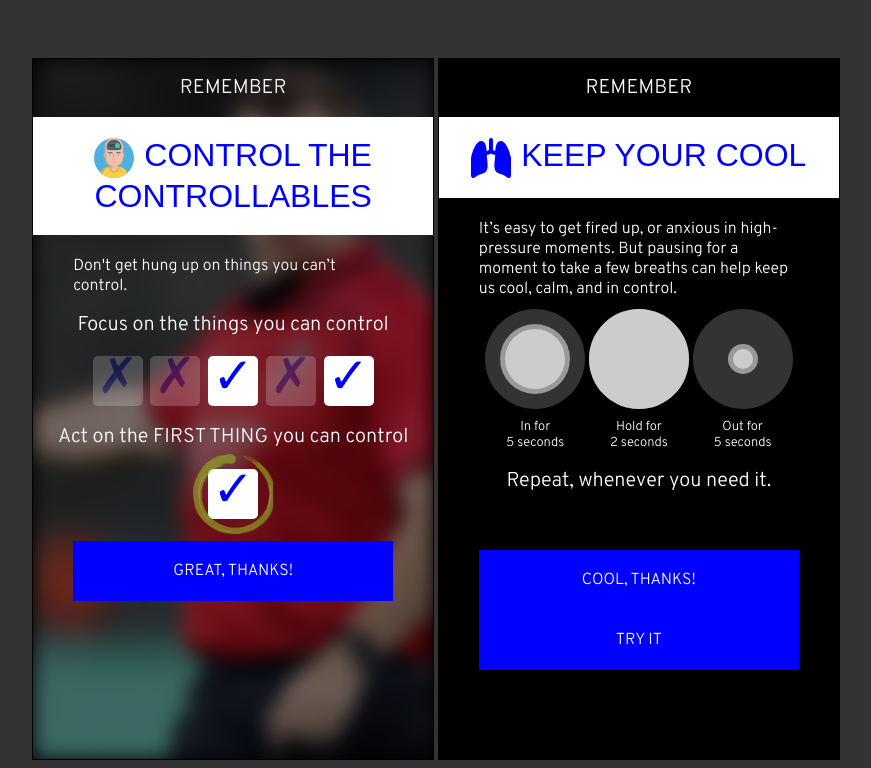
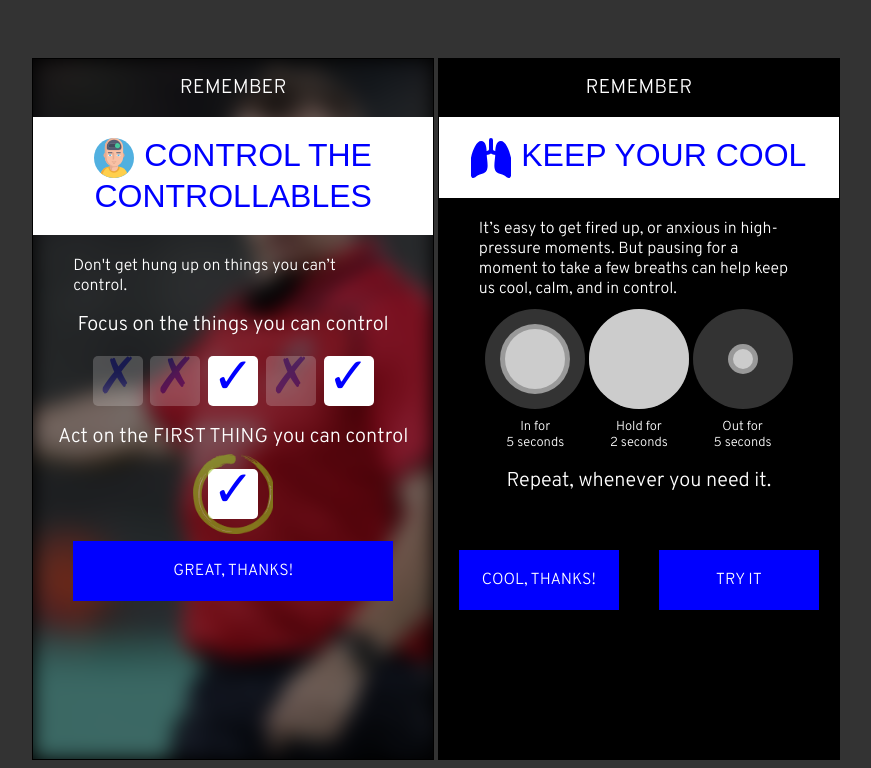
Before and after one commit to joshuakernich/movember-mhr-prototype, a plain HTML site: page remember.html in a window 1280 px wide. Shown: the part 772-1540 px from the top of the page, without its empty margins (204-1075 px from the left). Drawn offline with Linux system fonts and the light colour scheme.

```diff
--- a/remember.html
+++ b/remember.html
@@ -750,6 +750,11 @@
 			margin-right: 10px;
 		}
 
+		button.half{
+			width: 40%;
+			margin: 0px 5%;
+		}
+
 
 	</style>
 </head>
@@ -846,7 +851,7 @@
 			<div class="breather-prompt"><div class='bpi hold'></div><p>Hold for<br>2 seconds</p></div>
 			<div class="breather-prompt"><div class='bpi out'></div><p>Out for<br>5 seconds</p></div>
 			<h2>Repeat, whenever you need it.</h2>
-			<br><br><button>COOL, THANKS!</button><button>TRY IT</button>
+			<br><br><button class='half'>COOL, THANKS!</button><button class='half'>TRY IT</button>
 		</div>
 	</div>
 </body>
```
